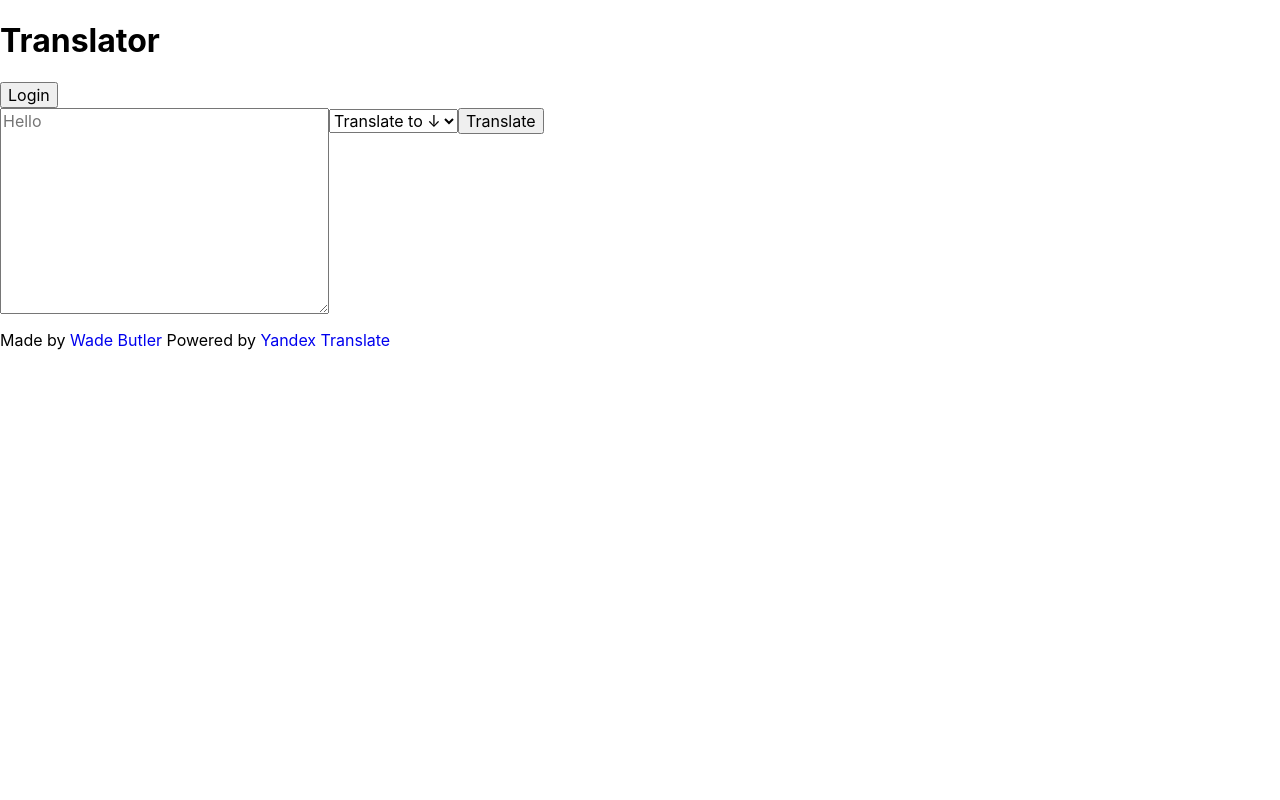
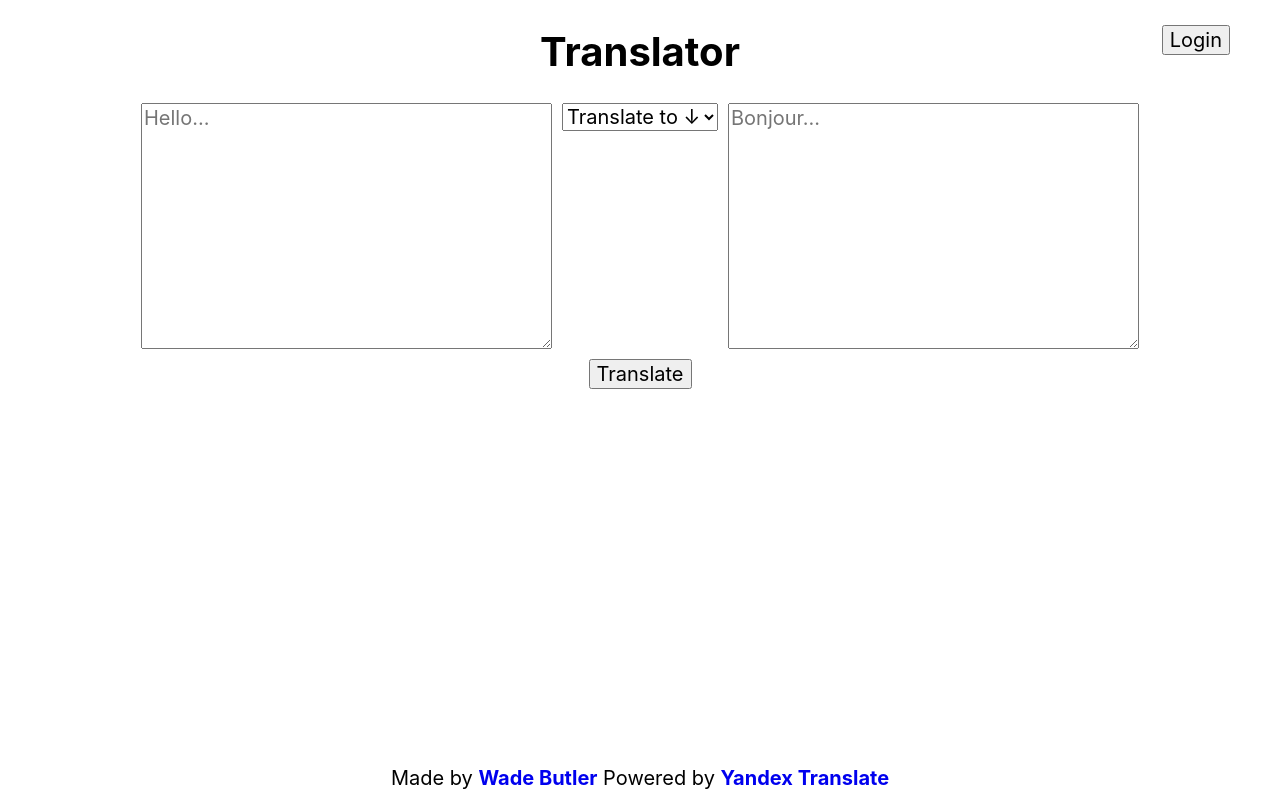
Before and after one commit to wadebutler/TranslatorBook, a React (Create React App) app: page / in a window 1280 px wide. Built offline with nearby package versions, Linux system fonts and the light colour scheme.

Commit message:
added layout style and refactored code that pulls database and displays on screen to be more reactie

```diff
--- a/src/App.js
+++ b/src/App.js
@@ -71,7 +71,7 @@ class App extends Component {
           }/>
 
           <Route exact path="/saved" render={() => (
-            this.state.loggedIn ? (<SavedTranslations/>) : (<Redirect to="/"/>)
+            this.state.loggedIn ? (<SavedTranslations userIdProp={this.state.userID} />) : (<Redirect to="/"/>)
           )}/>
 
           <Footer />
--- /dev/null
+++ b/src/Components/DatabaseToElement.js
@@ -0,0 +1,13 @@
+import React from 'react';
+import remove from './DeleteElement';
+
+function DatabaseToElement(key, original, translated) {
+    return (
+        <li key={key}>
+            <span>original:</span> {original} <span>Translation:</span> {translated}
+            <button onClick={remove}>X</button>
+        </li>
+    )
+}
+
+export default DatabaseToElement;
--- /dev/null
+++ b/src/Components/DeleteElement.js
@@ -0,0 +1,11 @@
+import React from 'react';
+
+function DeleteElement() {
+    return (
+        <span>
+            {console.log("hello")}
+        </span>
+    )
+}
+
+export default DeleteElement;
--- a/src/Components/SavedTranslations.js
+++ b/src/Components/SavedTranslations.js
@@ -1,10 +1,21 @@
 import React, {Component} from 'react';
 import firebase from '../firebase';
+import element from './DatabaseToElement'
 
 class SavedTranslations extends Component {
+    constructor() {
+        super()
+        this.state = {
+            savedArray: []
+        }
+    }
+
+    componentDidMount = () => {
+        this.dataToArray();
+    }
 
     // turns users database into an array and places it in <li> elements on the page
-    componentDidMount = (e) => {
+    dataToArray = () => {
         const array = []
         const user = firebase.auth().currentUser.uid;
         const dbRef = firebase.database().ref(user)
@@ -13,30 +24,27 @@ class SavedTranslations extends Component {
             snapshot.forEach((childSnap) => {
                 const item = childSnap.val();
                 item.key = childSnap.key;
-
                 array.push(item);
             })
-            const display =  document.querySelector(".displaySaved");
 
-            const saved = Array.from({ length: array.length }).map((_, i) => {
-                const element = document.createElement('li');
-                // const btn = document.createElement('BUTTON');
-                // btn.onclick = () => {}
-                element.textContent = `original: ${array[i].original} Translation: ${array[i].translated}`;
-                // el.appendChild(btn)
-                return element;
-            });
-            display.append(...saved);
+            this.setState({
+                savedArray: array
+            })
         })
     }
 
     render() {
         return (
-            <div>
-                <h1>Saved Translations</h1>
-                {/* <button></button> */}
-                <ul className="displaySaved"></ul>
-            </div>
+            <section>
+                <h2>Saved Translations</h2>
+                <ul className="displaySaved">
+                    {
+                        this.state.savedArray.map((item) => {
+                            return element(item.key, item.original, item.translated)
+                        })
+                    }
+                </ul>
+            </section>
         )
     }
 }
--- a/src/Components/Translator.js
+++ b/src/Components/Translator.js
@@ -74,7 +74,7 @@ class Translator extends Component {
         })
 
         setTimeout(() => {
-            document.querySelector(".translatedText").innerHTML = this.state.translatedText
+            document.querySelector(".translatedText").value = this.state.translatedText
         }, 1000)
     }
 
@@ -91,27 +91,28 @@ class Translator extends Component {
     render() {
         return (
             <main>
-
+                <div className="translatorForm">
                     <label className="visuallyHidden" htmlFor="translateText">
-                    Text to Translate
-                </label>
-                <textarea onChange={this.handleTextChange} placeholder="Hello" name="translateText" id="translateText" cols="30" rows="10"></textarea>
+                        Text to Translate</label>
+                    <textarea onChange={this.handleTextChange} placeholder="Hello..." name="translateText" id="translateText" cols="30" rows="10"></textarea>
 
                     <label className="visuallyHidden" htmlFor="setLanguage">
-                    Language select
-                </label>
+                        Language select</label>
                     <select onChange={this.handleLanguageSelect} name="setLanguage" id="setLanguage">
                         <option value="default">Translate to ↓</option>
                     </select>
 
+                    <label className="visuallyHidden" htmlFor="finishedTranslation">Translated Text</label>
+                    <textarea className="translatedText" placeholder="Bonjour..." name="finishedTranslation" id="finishedTranslation" cols="30" rows="10"></textarea>
+                </div>
+
+                <div className="translatorButtons">
                     <label className="visuallyHidden" htmlFor="translateButton">
-                    translate button
-                </label>
+                        translate button</label>
                     <button name="translateButton" id="translateButton" onClick={this.translate}>Translate</button>
 
                     {this.props.loggedInProp ? <button onClick={this.sendToFirebase}>Save</button> : <span></span>}
-
-                <p className="translatedText"></p>
+                </div>
             </main>
         )
     }
--- a/src/styles/partials/_Header.scss
+++ b/src/styles/partials/_Header.scss
@@ -1,16 +1,21 @@
 header {
+
     .title {
-
+        text-align: center;
     }
 
     .log {
-
+        position: absolute;
+        right: 50px;
+        top: 25px;
     }
 
     .navMenu {
+        text-align: center;
+        margin: 10px auto;
 
         .navLink {
-
+            margin: 10px;
         }
     }
 }
--- /dev/null
+++ b/src/styles/partials/_footer.scss
@@ -0,0 +1,15 @@
+footer {
+    position: absolute;
+    bottom: 0;
+    left: 0;
+    right: 0;
+
+    p {
+        text-align: center;
+        margin: 10px;
+
+        a {
+            font-weight: bold;
+        }
+    }
+}
--- /dev/null
+++ b/src/styles/partials/_global.scss
@@ -0,0 +1,7 @@
+html {
+    font-size: 125%;
+}
+
+// a {
+//     color: black;
+// }
--- /dev/null
+++ b/src/styles/partials/_translator.scss
@@ -0,0 +1,17 @@
+main {
+    text-align: center;
+
+    .translatorForm {
+
+        select {
+            margin: 0 10px;
+        }
+    }
+
+    .translatorButtons {
+
+        button {
+            margin: 10px;
+        }
+    }
+}
--- a/src/styles/styles.css
+++ b/src/styles/styles.css
@@ -182,4 +182,55 @@ a {
   clip: rect(0 0 0);
   overflow: hidden;
 }
+
+html {
+  font-size: 125%;
+}
+
+header .title {
+  text-align: center;
+}
+
+header .log {
+  position: absolute;
+  right: 50px;
+  top: 25px;
+}
+
+header .navMenu {
+  text-align: center;
+  margin: 10px auto;
+}
+
+header .navMenu .navLink {
+  margin: 10px;
+}
+
+footer {
+  position: absolute;
+  bottom: 0;
+  left: 0;
+  right: 0;
+}
+
+footer p {
+  text-align: center;
+  margin: 10px;
+}
+
+footer p a {
+  font-weight: bold;
+}
+
+main {
+  text-align: center;
+}
+
+main .translatorForm select {
+  margin: 0 10px;
+}
+
+main .translatorButtons button {
+  margin: 10px;
+}
 /*# sourceMappingURL=styles.css.map */
--- a/src/styles/styles.scss
+++ b/src/styles/styles.scss
@@ -1 +1,6 @@
 @import "./partials/setup";
+@import "./partials/global";
+@import "./partials/header";
+@import "./partials/footer";
+@import "./partials/translator";
+@import "./partials/saved";
```
Also changed, not shown: src/styles/partials/_saved.scss (added), 1 other file (tests, documents, lock files or other folders). Lines whose indentation alone changed are shown as unchanged.
